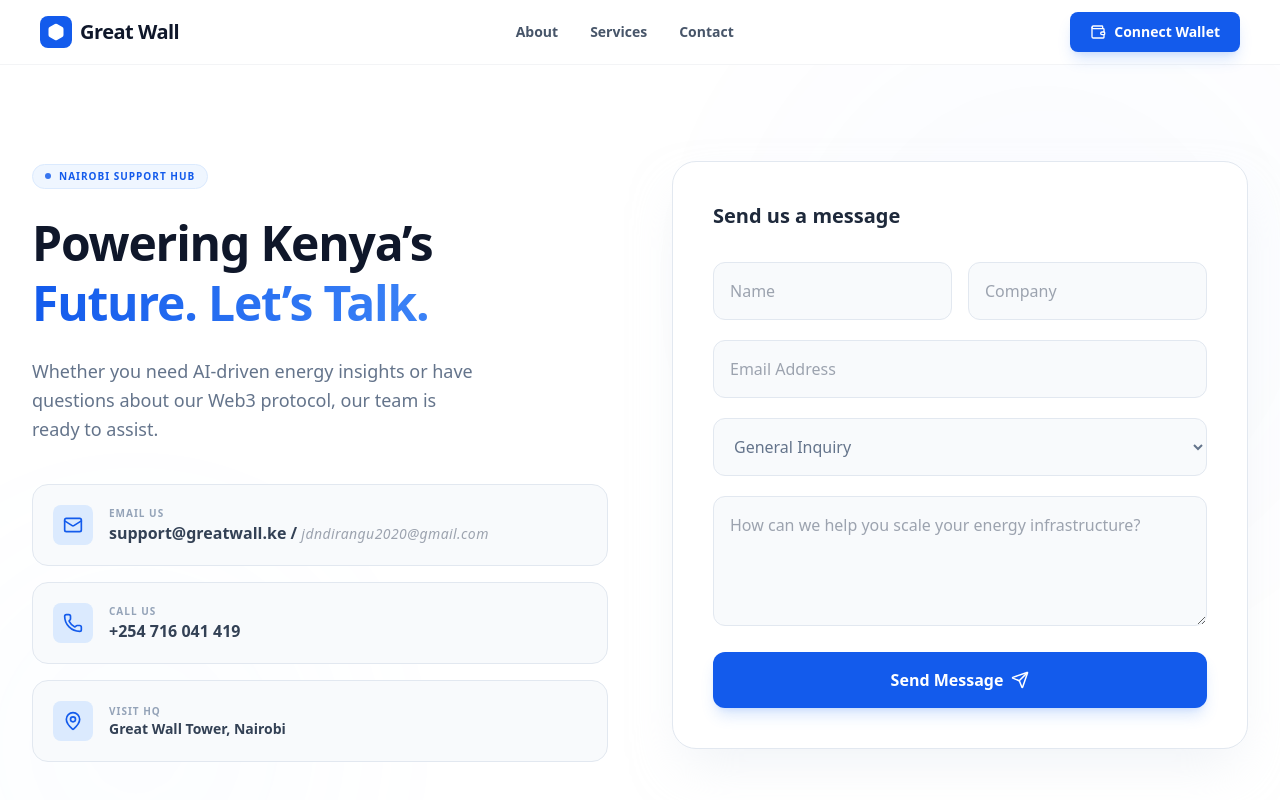
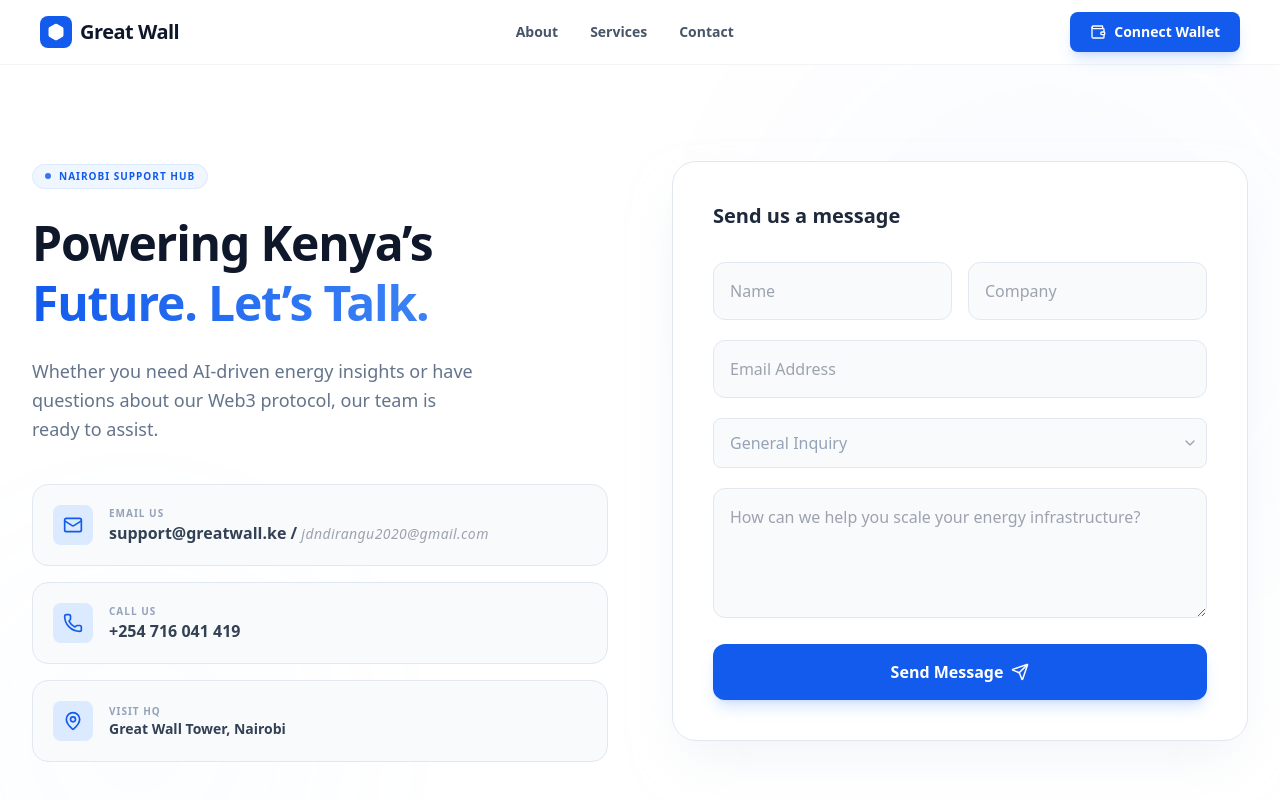
Before and after one commit to JAM3S11/greatwall, a React (Vite) app: page /contact in a window 1280 px wide. Shown: the top 800 px of the page. Built offline with nearby package versions, Linux system fonts and the light colour scheme.

Commit message:
Update commit

```diff
--- a/package.json
+++ b/package.json
@@ -10,6 +10,7 @@
     "preview": "vite preview"
   },
   "dependencies": {
+    "@headlessui/react": "^2.2.9",
     "@tailwindcss/postcss": "^4.1.18",
     "lucide-react": "^0.562.0",
     "react": "^19.2.0",
--- a/src/pages/ContactUsPage.jsx
+++ b/src/pages/ContactUsPage.jsx
@@ -1,7 +1,40 @@
-import React from 'react';
-import { Mail, Phone, MapPin, Send } from 'lucide-react';
+import React, { useState } from 'react';
+import { Mail, Phone, MapPin, Send, ChevronDown } from 'lucide-react';
+import { Listbox, ListboxButton, ListboxOptions, ListboxOption, Transition } from '@headlessui/react';
+
+const querys = ["General Inquiry", "Technical Support", "Parternship"];
+
+const SelectPane = ({ value, onChange, options }) => (
+  <Listbox value={value} onChange={onChange}>
+    <div className='relative mt-1'>
+      <ListboxButton className="relative w-full cursor-pointer rounded-lg py-3 pl-4 pr-10 bg-slate-50 border border-slate-200 hover:border-primary/50 transition-colors focus:outline-none">
+        <span className='block truncate text-slate-400 font-normal text-left'>
+          {value ? value : "Select query"}
+        </span>
+        <span className='absolute inset-y-0 right-0 flex items-center pr-2'>
+          <ChevronDown className='w-4 h-4 text-gray-400' />
+        </span>
+      </ListboxButton>
+      <Transition leave="transition ease-in duration-100" leaveFrom="opacity-100" leaveTo="opacity-0">
+        <ListboxOptions className="absolute z-50 mt-1 max-h-40 w-full overflow-auto rounded-lg bg-white text-base shadow-2xl ring-1 ring-blue-300 ring-opacity-5 focus:outline-none sm:text-sm">
+          {options.map((queue, i) => (
+            <ListboxOption
+              key={i}
+              className={({ active }) => `relative cursor-default select-none py-3 pl-10 pr-4 ${active ? 'bg-blue-50 text-blue-500' : 'text-gray-900'}`}
+              value={queue}
+            >
+              <span className='block, truncate'>{queue}</span>
+            </ListboxOption>
+          ))}
+        </ListboxOptions>
+      </Transition>
+    </div>
+  </Listbox>
+)
 
 const ContactUsPage = () => {
+  const [selectedQuery, setSelectedQuery] = useState(querys[0]);
+
   return (
     <div className="bg-white text-slate-900 min-h-screen relative overflow-hidden">
 
@@ -74,11 +107,12 @@ const ContactUsPage = () => {
                   <input type="text" placeholder="Company" className="w-full bg-slate-50 border border-slate-200 p-4 rounded-xl focus:outline-none focus:ring-2 focus:ring-[#135bec]/20 focus:border-[#135bec] transition-all" />
                 </div>
                 <input type="email" placeholder="Email Address" className="w-full bg-slate-50 border border-slate-200 p-4 rounded-xl focus:outline-none focus:ring-2 focus:ring-[#135bec]/20 focus:border-[#135bec] transition-all" />
-                <select className="w-full bg-slate-50 border border-slate-200 p-4 rounded-xl focus:outline-none text-slate-500">
+                {/* <select className="w-full bg-slate-50 border border-slate-200 p-4 rounded-xl focus:outline-none text-slate-500">
                   <option>General Inquiry</option>
                   <option>Technical Support</option>
                   <option>Partnership</option>
-                </select>
+                </select> */}
+                <SelectPane value={selectedQuery} onChange={setSelectedQuery} options={querys} />
                 <textarea placeholder="How can we help you scale your energy infrastructure?" rows="4" className="w-full bg-slate-50 border border-slate-200 p-4 rounded-xl focus:outline-none focus:ring-2 focus:ring-[#135bec]/20 focus:border-[#135bec] transition-all"></textarea>
                 <button className="w-full bg-[#135bec] text-white py-4 rounded-xl font-bold hover:bg-blue-700 transition-all flex items-center justify-center gap-2 shadow-lg shadow-blue-500/20 active:scale-95">
                   Send Message <Send size={18} />
```
Also changed, not shown: 1 other file (tests, documents, lock files or other folders).
